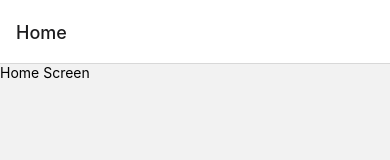
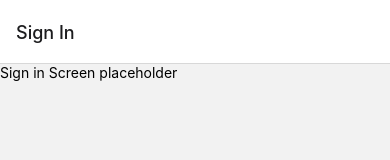
Before and after one commit to Lexicon-Digital/cant-get-greener-than-this-frontend-mobile, a React Native app: screen / in a window 390 px wide. Shown: the top 160 px of the page. Built offline with nearby package versions, Linux system fonts and the light colour scheme.

Commit message:
added sign in and sign up placeholders

```diff
--- a/App.tsx
+++ b/App.tsx
@@ -2,14 +2,25 @@ import React from 'react';
 import {NavigationContainer} from '@react-navigation/native';
 import {createStackNavigator} from '@react-navigation/stack';
 import {HomeScreen} from './components/HomeScreen';
+import {SignInScreen} from './components/SignInScreen';
+import {SignUpScreen} from './components/SignUpScreen';
 
 const Stack = createStackNavigator();
 
 export default function App() {
+  const isSignedIn = false;
+
   return (
     <NavigationContainer>
-      <Stack.Navigator initialRouteName="Home">
-        <Stack.Screen name="Home" component={HomeScreen} />
+      <Stack.Navigator>
+        {isSignedIn ? (
+          <Stack.Screen name="Home" component={HomeScreen} />
+        ) : (
+          <>
+            <Stack.Screen name="Sign In" component={SignInScreen} />
+            <Stack.Screen name="Sign Up" component={SignUpScreen} />
+          </>
+        )}
         {/*<Stack.Screen name="Details" component={DetailsScreen} />*/}
       </Stack.Navigator>
     </NavigationContainer>
--- /dev/null
+++ b/components/SignInScreen.tsx
@@ -0,0 +1,10 @@
+import React from 'react';
+import {View, Text} from 'react-native';
+
+export function SignInScreen() {
+  return (
+    <View>
+      <Text>Sign in Screen placeholder</Text>
+    </View>
+  );
+}
--- /dev/null
+++ b/components/SignUpScreen.tsx
@@ -0,0 +1,10 @@
+import React from 'react';
+import {View, Text} from 'react-native';
+
+export function SignUpScreen() {
+  return (
+    <View>
+      <Text>Sign Up Screen placeholder</Text>
+    </View>
+  );
+}
```
